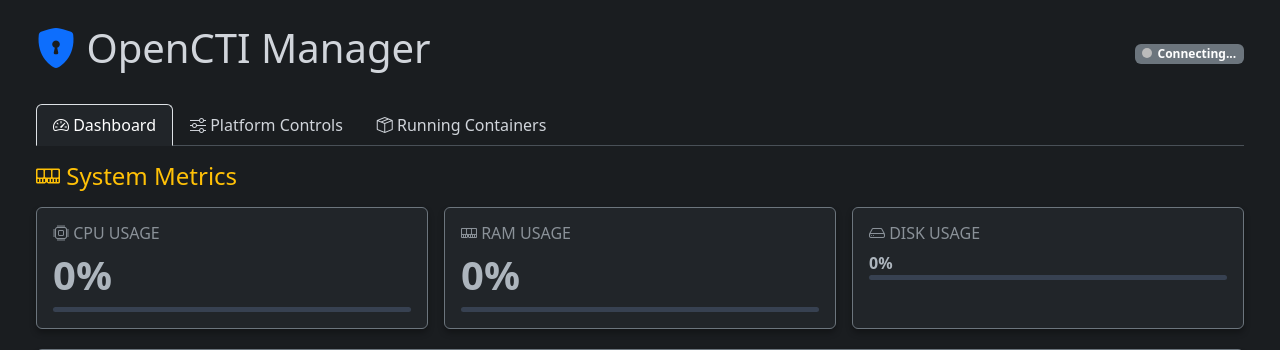
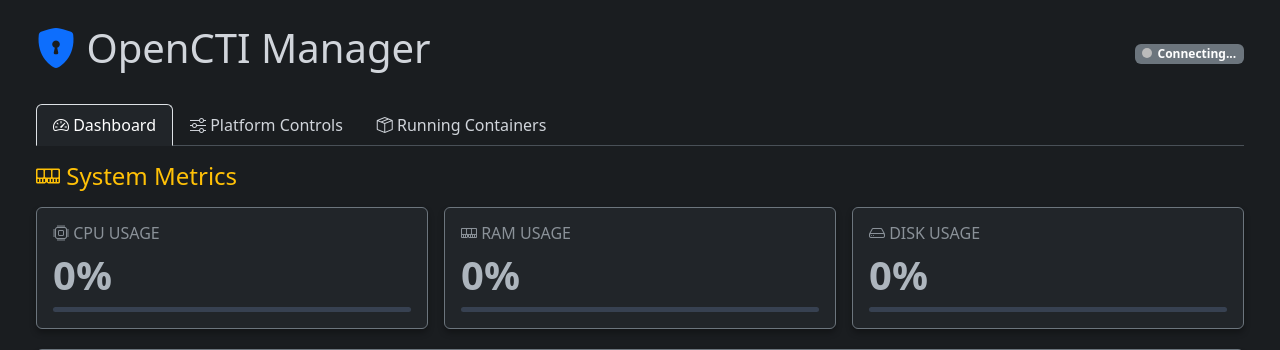
Before and after one commit to pranav-r13/docker_manager, a Flask app: page / in a window 1280 px wide. Shown: the top 350 px of the page. Run offline with Flask 3, Linux system fonts and the light colour scheme; data that the repository does not hold is empty; some libraries are stand-ins or nearby versions.

Commit message:
h3 to h5

```diff
--- a/templates/index.html
+++ b/templates/index.html
@@ -140,8 +140,7 @@
                             <div class="card-body">
                                 <h6 class="card-title text-muted text-uppercase mb-2"><i class="bi bi-hdd"></i> Disk
                                     Usage</h6>
-                                <!-- <h3 class="display-6 fw-bold" id="disk-val">0%</h3> -->
-                                <span class="fw-bold" id="disk-val">0%</span>
+                                <h5 class="display-6 fw-bold" id="disk-val">0%</h5>
                                 <div class="progress" style="height: 5px;">
                                     <div class="progress-bar bg-danger" id="disk-bar" style="width: 0%"></div>
                                 </div>
```
